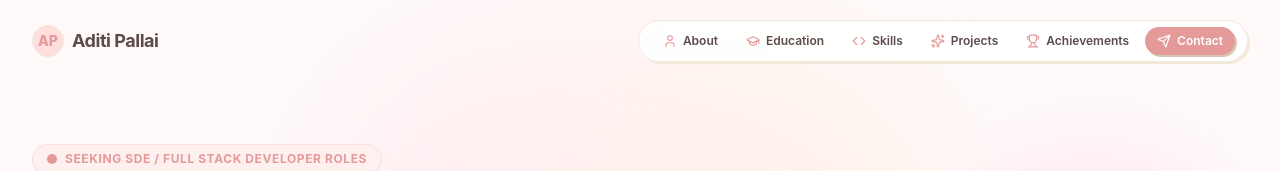
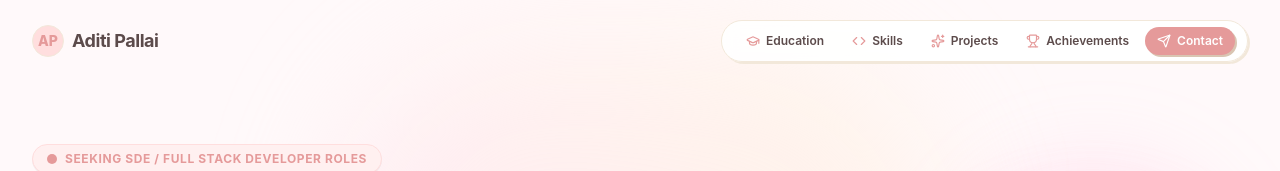
Before and after one commit to aditieishh/aditisportfolio, a React (Vite) app: page / in a window 1280 px wide. Shown: the top 171 px of the page. Built offline with nearby package versions, Linux system fonts and the light colour scheme.

Commit message:
Remove 'About' nav item from Header component

```diff
--- a/src/components/Header.tsx
+++ b/src/components/Header.tsx
@@ -12,7 +12,6 @@ export const Header: React.FC<HeaderProps> = ({ onOpenResumeModal }) => {
   const [activeSection, setActiveSection] = useState('home');
 
   const navItems = [
-    { id: 'about', label: 'About', icon: User },
     { id: 'education', label: 'Education', icon: GraduationCap },
     { id: 'skills', label: 'Skills', icon: Code },
     { id: 'projects', label: 'Projects', icon: Sparkles },
```
